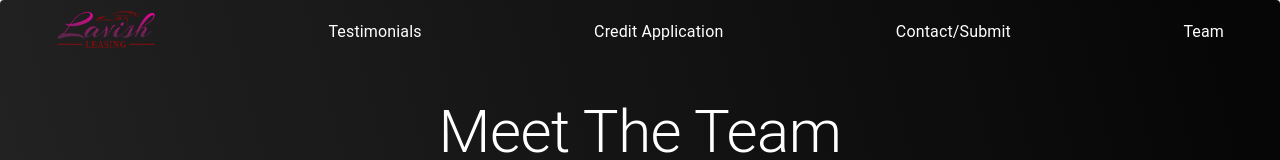
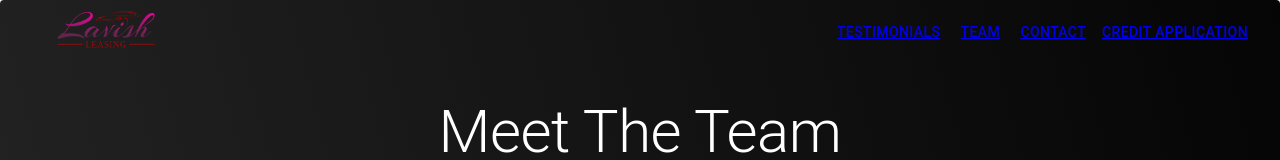
Before and after one commit to singhjason96/LavishLeasing, a React (Create React App) app: page /team in a window 1280 px wide. Shown: the top 160 px of the page. Built offline with nearby package versions, Linux system fonts and the light colour scheme.

Commit message:
collapsable app bar

```diff
--- a/package.json
+++ b/package.json
@@ -22,7 +22,7 @@
     "styled-components": "^5.1.1"
   },
   "scripts": {
-    "start": "serve -s build",
+    "start": "react-scripts start",
     "build": "react-scripts build",
     "test": "react-scripts test",
     "eject": "react-scripts eject"
--- /dev/null
+++ b/src/components/AppBarCollapse.jsx
@@ -0,0 +1,48 @@
+import React from "react";
+import { Button, MenuItem, Typography} from "@material-ui/core";
+import { withStyles } from "@material-ui/core/styles";
+import ButtonAppBarCollapse from "./ButtonAppBarCollapse";
+import {Link} from 'react-router-dom';
+import MyPdf from './test.pdf'
+
+const styles = theme => ({
+  root: {
+    position: "absolute",
+    right: 0
+  },
+  buttonBar: {
+    [theme.breakpoints.down("xs")]: {
+      display: "none"
+    },
+    margin: "10px",
+    paddingLeft: "16px",
+    right: 0,
+    position: "relative",
+    width: "100%",
+    background: "transparent"
+  },
+  linkStyle: {
+    textDecoration: 'none',
+    color: 'black'
+  }
+});
+
+const AppBarCollapse = props => (
+  <div className={props.classes.root}>
+    <ButtonAppBarCollapse>
+      <MenuItem> <Link to='/team' className={props.classes.linkStyle}><Typography>Team</Typography></Link></MenuItem>
+      <MenuItem>Signup</MenuItem>
+    </ButtonAppBarCollapse>
+    <div className={props.classes.buttonBar} id="appbar-collapse">
+    <Button color="inherit"><Link to='/alltestimonials'>Testimonials</Link></Button>
+    <Button color="inherit"><Link to='/team'>Team</Link></Button>
+    <Button color="inherit"><Link to='/contact'>Contact</Link></Button>
+    <Button color="inherit"><a href={MyPdf}>Credit Application</a> </Button>
+
+
+
+    </div>
+  </div>
+);
+
+export default withStyles(styles)(AppBarCollapse);
--- /dev/null
+++ b/src/components/ButtonAppBarCollapse.jsx
@@ -0,0 +1,61 @@
+import React from "react";
+import { withStyles } from "@material-ui/core/styles";
+import { Menu } from "@material-ui/core";
+import IconButton from "@material-ui/core/IconButton";
+import HomeIcon from "@material-ui/icons/Home";
+
+const styles = theme => ({
+  buttonCollapse: {
+    [theme.breakpoints.up("sm")]: {
+      display: "none"
+    },
+    margin: "10px",
+    boxShadow: "none"
+  }
+});
+
+class ButtonAppBarCollapse extends React.Component {
+  constructor(props) {
+    super(props);
+    this.state = {
+      anchorEl: null
+    };
+    this.handleMenu = this.handleMenu.bind(this);
+  }
+  handleMenu = event => {
+    this.setState({ anchorEl: event.currentTarget });
+  };
+  handleClose = () => {
+    this.setState({ anchorEl: null });
+  };
+  render() {
+    const { classes } = this.props;
+    const { anchorEl } = this.state;
+    const open = Boolean(anchorEl);
+
+    return (
+      <div className={classes.buttonCollapse}>
+        <IconButton onClick={this.handleMenu}>
+          <HomeIcon />
+        </IconButton>
+        <Menu
+          id="menu-appbar"
+          anchorEl={anchorEl}
+          anchorOrigin={{
+            vertical: "top",
+            horizontal: "right"
+          }}
+          transformOrigin={{
+            vertical: "top",
+            horizontal: "right"
+          }}
+          open={open}
+          onClose={this.handleClose}
+        >
+          {this.props.children}
+        </Menu>
+      </div>
+    );
+  }
+}
+export default withStyles(styles)(ButtonAppBarCollapse);
--- a/src/components/NavBar.jsx
+++ b/src/components/NavBar.jsx
@@ -8,6 +8,8 @@ import IconButton from '@material-ui/core/IconButton';
 import MenuIcon from '@material-ui/icons/Menu';
 import {Link} from 'react-router-dom';
 import MyPdf from './test.pdf'
+import AppBarCollapse from './AppBarCollapse';
+
 
 const useStyles = makeStyles((theme) => ({
   root: {
@@ -48,10 +50,7 @@ export default function NavBar() {
       <AppBar position="absolute" style={{ background: 'transparent', boxShadow: 'none', paddingRight: '32px'}}>
         <Toolbar className={classes.menuButton}>
         <Link to='/'><img src={require('./logo.png')} className={classes.itemOne} /></Link>
-        <Link to='/alltestimonials' className={classes.linkStyle}><Typography>Testimonials</Typography></Link>
-       <a href={MyPdf} className={classes.linkStyle}><Typography>Credit Application</Typography></a>
-        <Link to='/contact' className={classes.linkStyle}><Typography>Contact/Submit</Typography></Link>
-        <Link to='/team' className={classes.linkStyle}><Typography>Team</Typography></Link>
+        <AppBarCollapse />
         </Toolbar>
       </AppBar>
     </div>
```
